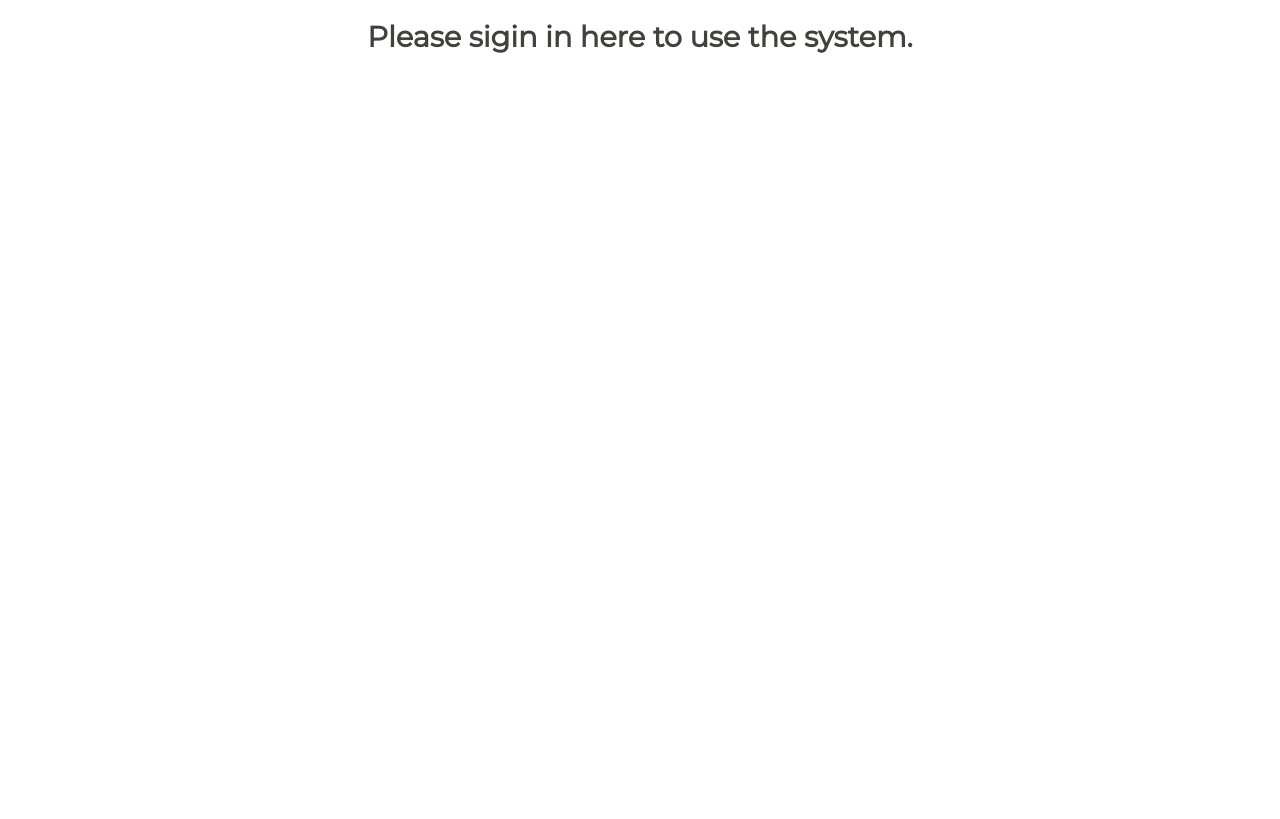
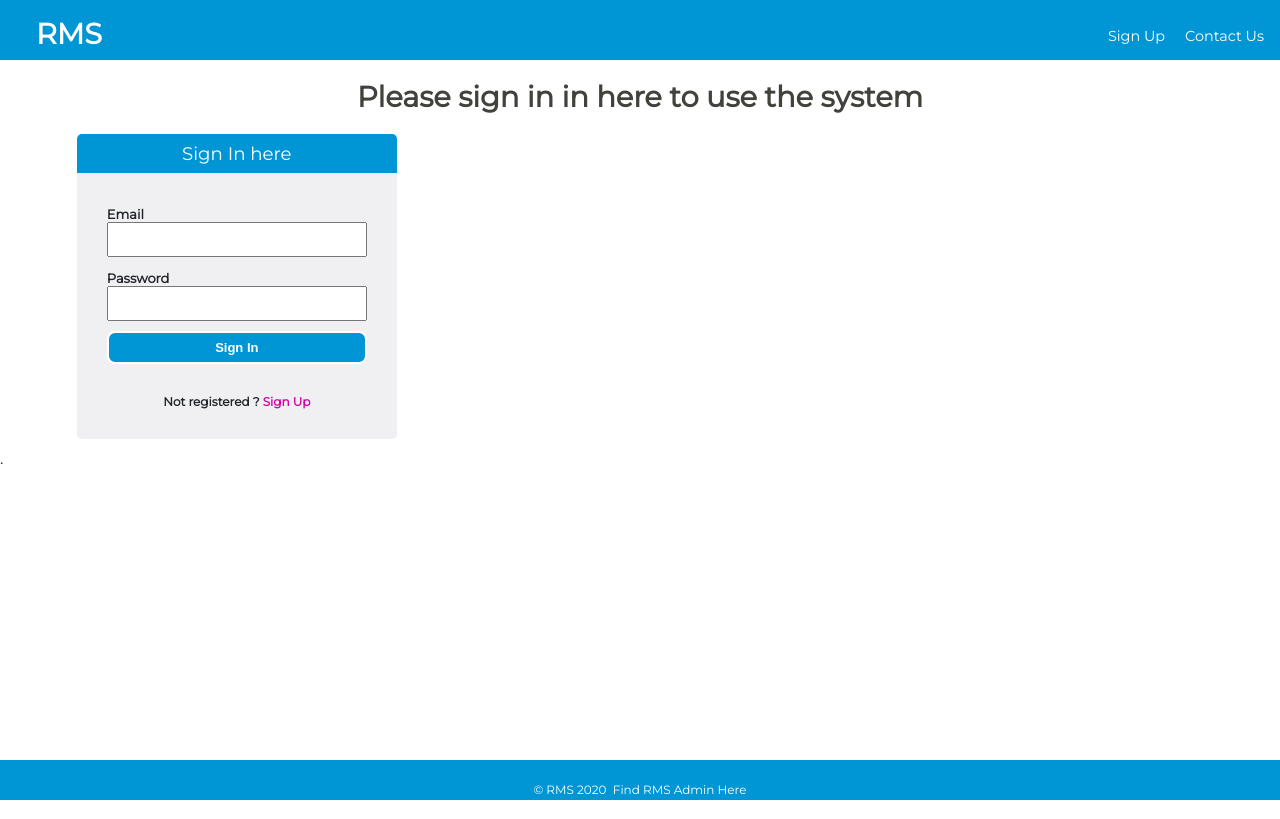
Before and after one commit to KabakiAntony/rms, a Flask app: page /fe/signin in a window 1280 px wide. Run offline with Flask 2, Linux system fonts and the light colour scheme; parts of the project's set-up code (start-up, migrations or seed data) failed here and were passed over.

Commit message:
created a signin page removed base file

```diff
--- a/app/templates/signin.html
+++ b/app/templates/signin.html
@@ -1,6 +1,60 @@
-{% extends "base.html" %}
-
-{% block content %}
-    <h1>Please sigin in here  to use the system.</h1>
-    <!-- the page design for user sign in go in here -->
-{% endblock %}
+<!DOCTYPE html>
+<html lang="en">
+<head>
+  <meta charset="utf-8">
+  <meta name="viewport" content="width=device-width, initial-scale=1, shrink-to-fit=no">
+  <meta http-equiv="X-UA-Compatible" content="ie=edge">
+  <meta name="description" content="This is rekuisition management system">
+  <meta name="Keywords" content="rekuisition management, register your company here">
+  <meta name="author" content="kabaki.antony@gmail.com">
+  <link href="https://fonts.googleapis.com/css2?family=Montserrat&display=swap" rel="stylesheet">
+  <!-- <link rel="icon" href="{{ url_for('static', filename='images/favicon.ico') }}" type="image/gif" sizes="48x48"> -->
+  <link rel="stylesheet" href="{{ url_for('static', filename='css/rms-main.css') }}">
+  <script defer src="{{ url_for('static', filename='js/signin.js')}}"></script>
+  {% if title %}
+    <title> RMS  {{ title }} </title>
+    {% else %}
+    <title>RMS</title>
+    {% endif %}
+</head>
+<body>
+    <div id="container">
+        <header>
+            <nav>
+                <div class="header">
+                    <a href="/" class="logo">RMS</a>
+                    <div class="header-right">
+                        <a href="/" id="sign-in" class="sign-in">Sign Up</a>
+                        <a href="/fe/contact">Contact Us</a>
+                    </div>
+                </div>
+            </nav>
+        </header>
+        <div id="section-wrapper" class="index-wrapper">
+            <h1>Please sign in in here  to use the system</h1>
+            <div class="flex-container">
+                <div class="right-form-card   sign-in-form">
+                    <div id="form-container">
+                        <h2 class="form-header">Sign In here</h2>
+                        <form  class="form" id="inForm" method="POST">
+                            <div class="error" id="in-error-email"></div>
+                            <label >Email</label>
+                            <input type="email" class="input" id="inEmail" name="inEmail" required>
+                            <div class="error" id="in-error-password"></div>
+                            <label >Password</label>
+                            <input  type="password" class="input" name ="inPassword" id="inPassword" required>
+                            <input type="submit" id="submit" class="submit" value="Sign In">
+                            <div class="text-center">Not registered ? <a href="/" id="bottom-sign-in">Sign Up</a></div>
+                       </form>
+                      </div>
+                </div>
+            </div>
+        </div>
+        <div id="signup-success"></div>
+        <footer>
+            <p>&copy; RMS 2020&nbsp;&nbsp;<a href="https://twitter.com/kabakikiarie">Find RMS Admin Here</a></p>
+          </footer>
+          <div id="hack">.</div>
+    </div>
+</body>
+</html>
```
